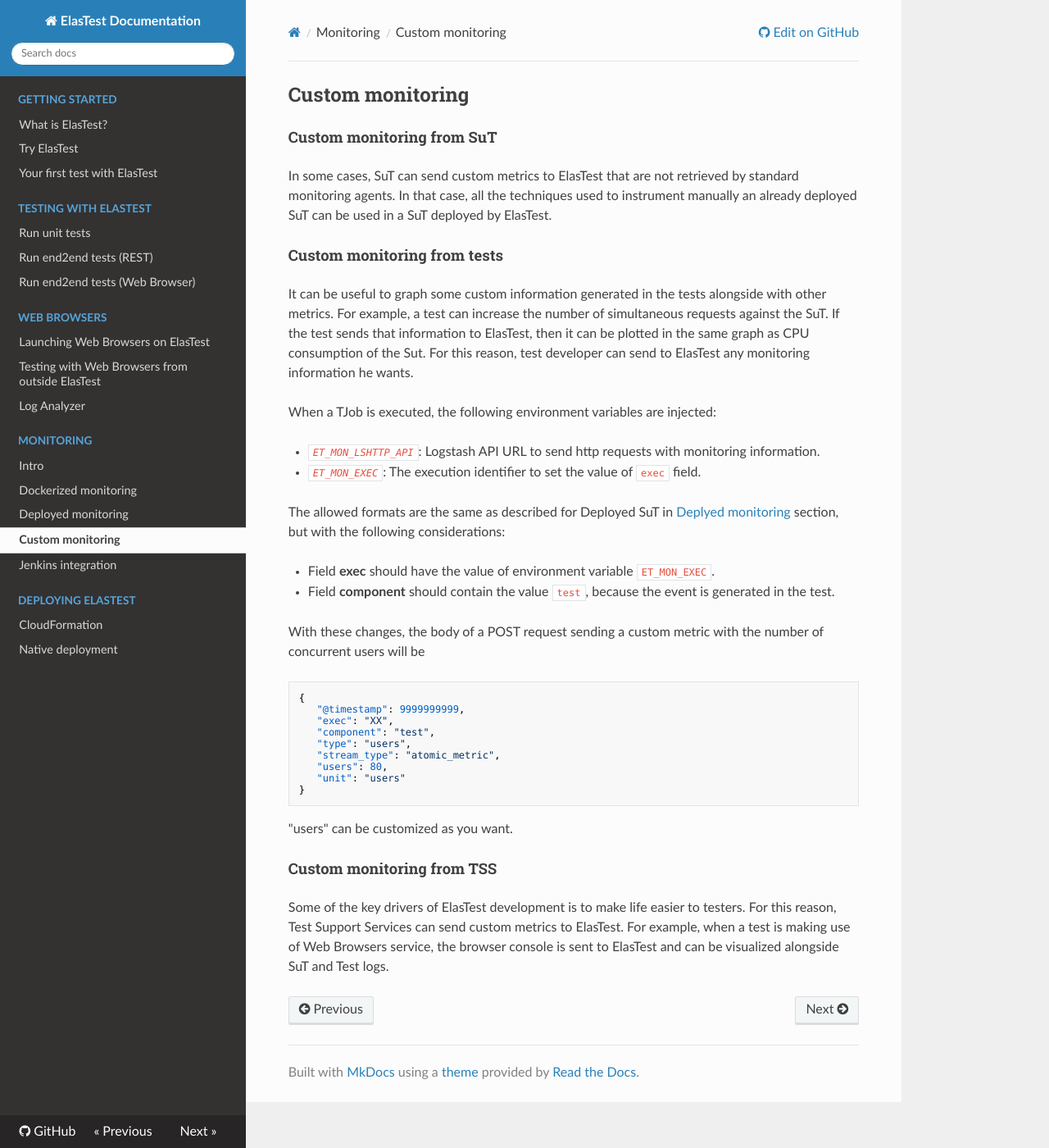
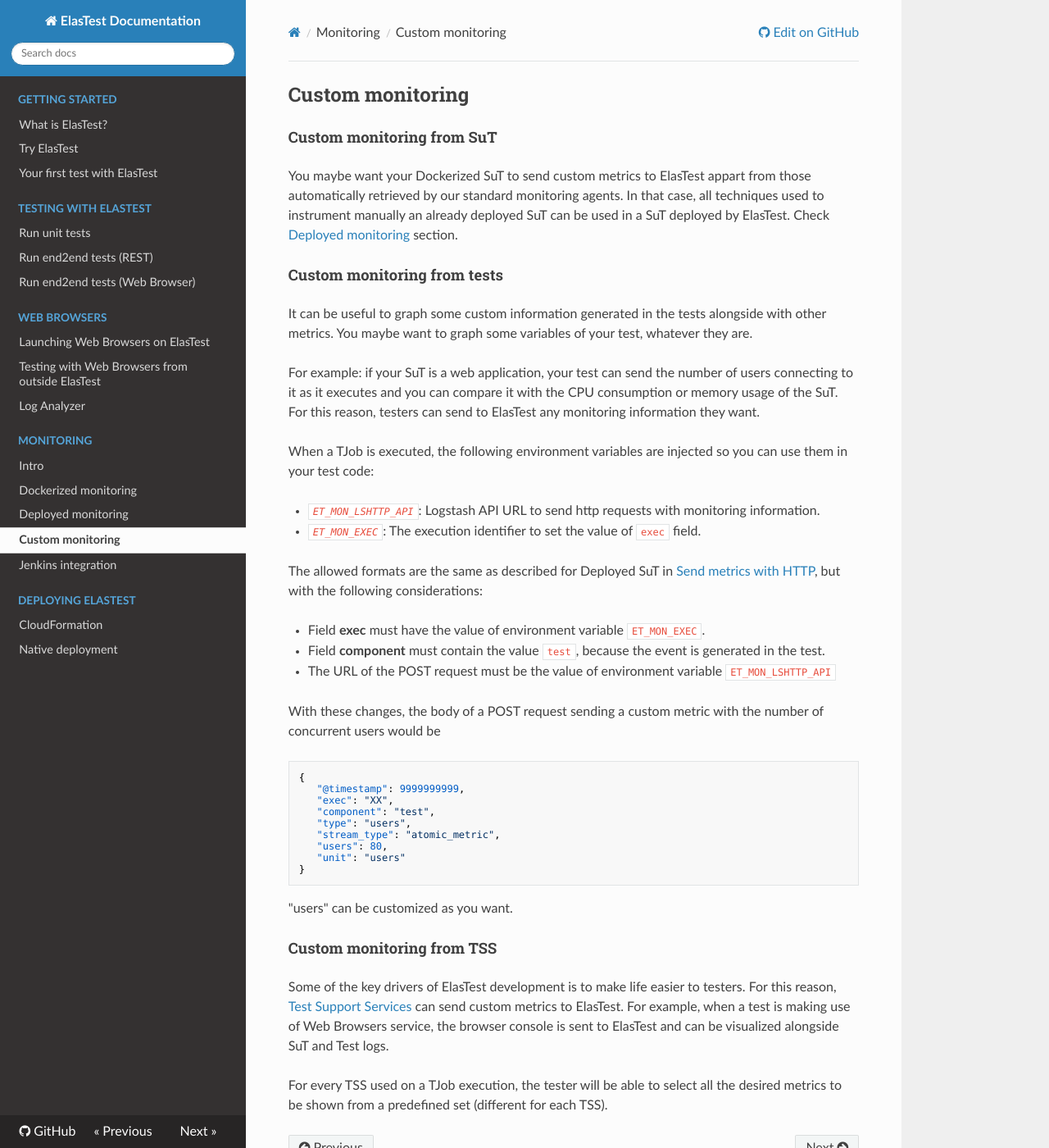
Before and after one commit to elastest/elastest.io-docs, an MkDocs documentation site: the page built from docs/monitoring/custom.md, in a window 1280 px wide and 1400 px high. Shown: the whole window at 82% size. Built offline with MkDocs 1.6.1, drawn with Linux system fonts in a browser that asks for light colours; nearby versions of some CDN libraries; old or Windows-style settings are respelled for this version of MkDocs.

Commit message:
Small improvements on explanations

````diff
--- a/docs/monitoring/custom.md
+++ b/docs/monitoring/custom.md
@@ -6,25 +6,28 @@
 </div>
 </div>
 
-<h4 class="holder-subtitle link-top">Custom monitoring from SuT</h4>
+<h4 id="custom-monitoring-from-sut" class="holder-subtitle link-top">Custom monitoring from SuT</h4>
 
-In some cases, SuT can send custom metrics to ElasTest that are not retrieved by standard monitoring agents. In that case, all the techniques used to instrument manually an already deployed SuT can be used in a SuT deployed by ElasTest.
+You maybe want your Dockerized SuT to send custom metrics to ElasTest appart from those automatically retrieved by our standard monitoring agents. In that case, all techniques used to instrument manually an already deployed SuT can be used in a SuT deployed by ElasTest. Check [Deployed monitoring](../../docs/monitoring/deployed) section.
 
 <h4 class="holder-subtitle link-top">Custom monitoring from tests</h4>
 
-It can be useful to graph some custom information generated in the tests alongside with other metrics. For example, a test can increase the number of simultaneous requests against the SuT. If the test sends that information to ElasTest, then it can be plotted in the same graph as CPU consumption of the Sut. For this reason, test developer can send to ElasTest any monitoring information he wants.
+It can be useful to graph some custom information generated in the tests alongside with other metrics. You maybe want to graph some variables of your test, whatever they are.
 
-When a TJob is executed, the following environment variables are injected:
+For example: if your SuT is a web application, your test can send the number of users connecting to it as it executes and you can compare it with the CPU consumption or memory usage of the SuT. For this reason, testers can send to ElasTest any monitoring information they want.
+
+When a TJob is executed, the following environment variables are injected so you can use them in your test code:
 
 - *`ET_MON_LSHTTP_API`*: Logstash API URL to send http requests with monitoring information.
 - *`ET_MON_EXEC`*: The execution identifier to set the value of `exec` field.
 
-The allowed formats are the same as described for Deployed SuT in [Deplyed monitoring](../../docs/monitoring/deployed#send-metrics-with-http) section, but with the following considerations:
+The allowed formats are the same as described for Deployed SuT in [Send metrics with HTTP](../../docs/monitoring/deployed#send-metrics-with-http), but with the following considerations:
 
-- Field **exec** should have the value of environment variable `ET_MON_EXEC`.
-- Field **component** should contain the value `test`, because the event is generated in the test.
+- Field **exec** must have the value of environment variable `ET_MON_EXEC`.
+- Field **component** must contain the value `test`, because the event is generated in the test.
+- The URL of the POST request must be the value of environment variable `ET_MON_LSHTTP_API`
 
-With these changes, the body of a POST request sending a custom metric with the number of concurrent users will be
+With these changes, the body of a POST request sending a custom metric with the number of concurrent users would be
 
 ```json
 {
@@ -42,4 +45,6 @@
 
 <h4 class="holder-subtitle link-top">Custom monitoring from TSS</h4>
 
-Some of the key drivers of ElasTest development is to make life easier to testers. For this reason, Test Support Services can send custom metrics to ElasTest. For example, when a test is making use of Web Browsers service, the browser console is sent to ElasTest and can be visualized alongside SuT and Test logs.
+Some of the key drivers of ElasTest development is to make life easier to testers. For this reason, [Test Support Services](/#tss) can send custom metrics to ElasTest. For example, when a test is making use of Web Browsers service, the browser console is sent to ElasTest and can be visualized alongside SuT and Test logs.
+
+For every TSS used on a TJob execution, the tester will be able to select all the desired metrics to be shown from a predefined set (different for each TSS).
````
Also changed, not shown: docs/index.md (+3 -3 lines), docs/monitoring/deployed.md (+1 -1 lines), docs/monitoring/dockerized.md (+2 -0 lines), docs/monitoring/index.md (+1 -1 lines), docs/try-elastest.md (+1 -1 lines).
